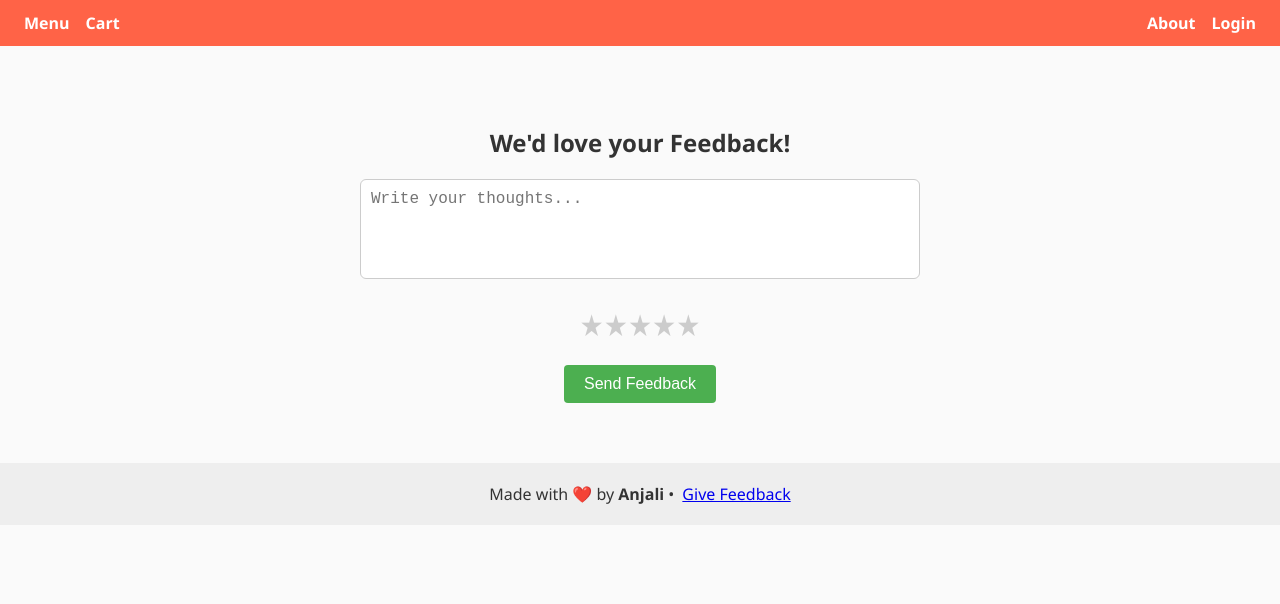
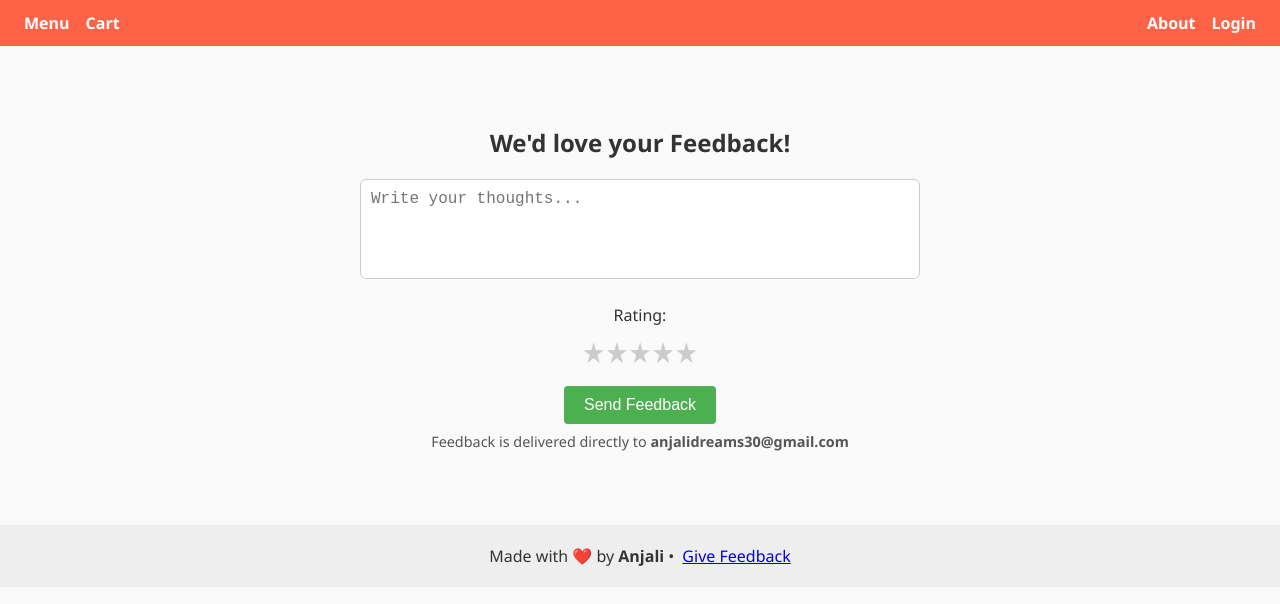
Before and after one commit to anjalitech30/food-factory, a React (Vite) app: page /feedback in a window 1280 px wide. Shown: the top 604 px of the page. Built offline with nearby package versions, Linux system fonts and the light colour scheme; the HTML template or start-up script is replaced by a standard one.

Commit message:
Display contact email on feedback page

```diff
--- a/src/pages/Feedback.css
+++ b/src/pages/Feedback.css
@@ -20,19 +20,23 @@
   border-radius: 6px;
 }
 
-.stars {
-  margin-bottom: 20px;
+/* --- star rating styles --- */
+.star-rating {
+  font-size: 1.8rem;
+  color: #ccc;     /* grey by default */
+  cursor: pointer;
+  margin-top: 6px;
 }
 
-.star {
-  font-size: 30px;
-  color: #ccc;
-  cursor: pointer;
+.star-rating .star.filled {
+  color: gold;     /* gold when selected */
   transition: color 0.2s;
 }
 
-.star.filled {
-  color: gold;
+.rating-label {
+  display: flex;
+  flex-direction: column;
+  margin-bottom: 15px;
 }
 
 .feedback-container button {
@@ -44,3 +48,9 @@
   border-radius: 4px;
   cursor: pointer;
 }
+
+.note {
+  font-size: 0.9rem;
+  color: #555;
+  margin-top: 8px;
+}
--- a/src/pages/Feedback.jsx
+++ b/src/pages/Feedback.jsx
@@ -37,19 +37,33 @@ const Feedback = () => {
           onChange={(e) => setMsg(e.target.value)}
         />
 
-        <div className="stars">
-          {[1, 2, 3, 4, 5].map((num) => (
+        {/* ---------- STAR RATING (click‑to‑gold) ---------- */}
+<label className="rating-label">
+  Rating:
+  <div className="star-rating">
+    {[1, 2, 3, 4, 5].map((star) => (
       <span
-              key={num}
-              className={rating >= num ? 'star filled' : 'star'}
-              onClick={() => setRating(num)}
+        key={star}
+        className={`star ${star <= rating ? 'filled' : ''}`}
+        onClick={() => setRating(star)}      // store numeric 1‑5
+        role="button"
       >
         ★
       </span>
     ))}
   </div>
 
+  {/* hidden field: sends rating to Formspree */}
+  <input type="hidden" name="rating" value={`${rating} Stars`} />
+</label>
+
+
         <button type="submit">Send Feedback</button>
+{/*  ── New line to show your email to users ── */}
+<p className="note">
+  Feedback is delivered directly to <strong>anjalidreams30@gmail.com</strong>
+</p>
+
       </form>
     </div>
   );
```
Lines whose indentation alone changed are shown as unchanged.
